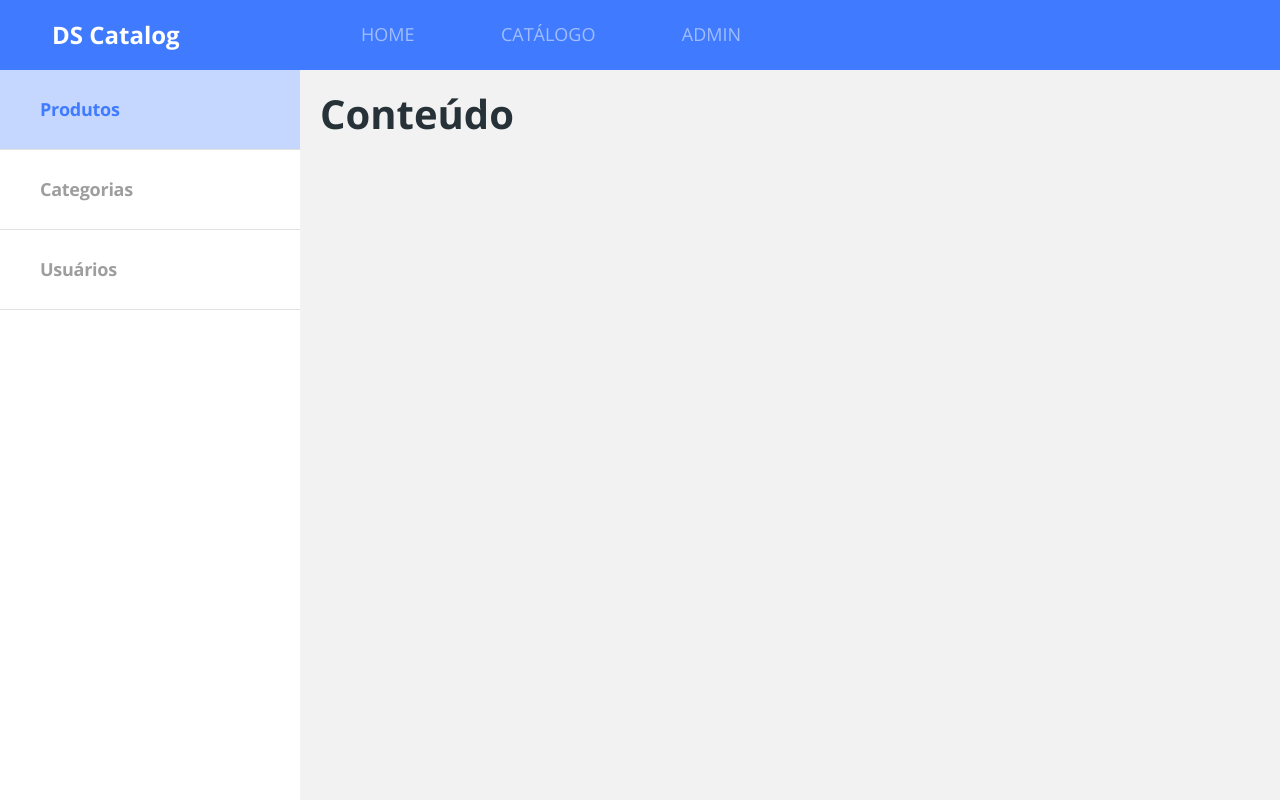
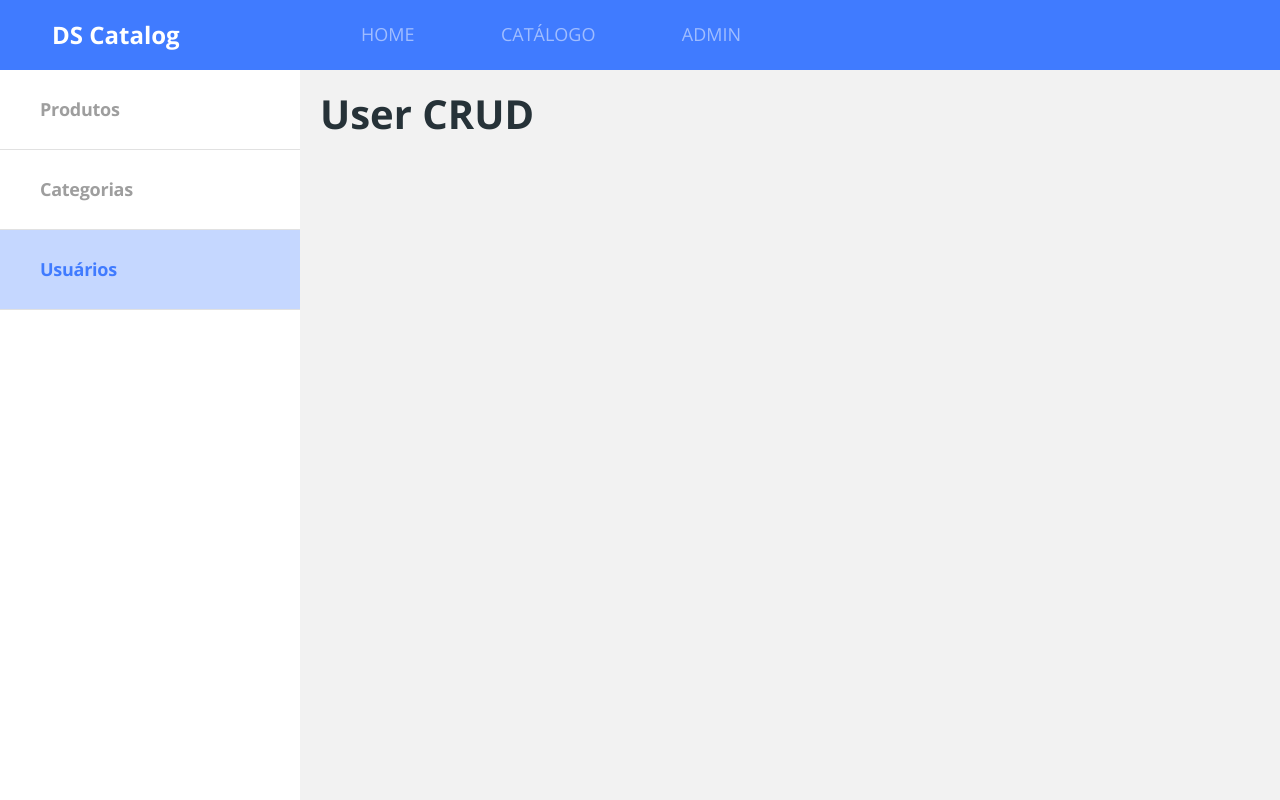
Before and after one commit to renanrosas-zz/dscatalog-bootcamp-devsuperior, a React (Create React App) app in the folder frontweb/: page /admin/users in a window 1280 px wide. Built offline with nearby package versions, Linux system fonts and the light colour scheme.

Commit message:
Routes, redirectins, nesting

```diff
--- a/frontweb/src/Routes.tsx
+++ b/frontweb/src/Routes.tsx
@@ -3,7 +3,7 @@
 import Catalog from "pages/Catalog";
 import Home from "pages/Home";
 import ProductDetails from "pages/ProductDetails";
-import { BrowserRouter, Route, Switch } from "react-router-dom";
+import { BrowserRouter, Redirect, Route, Switch } from "react-router-dom";
 
 const Routes = () => (
     <BrowserRouter>
@@ -18,6 +18,7 @@
             <Route path="/products/:productId">
                 <ProductDetails />
             </Route>
+            <Redirect from="/admin" to="/admin/products" exact />
             <Route path="/admin">
                 <Admin />
             </Route>
--- a/frontweb/src/pages/Admin/Navbar/index.tsx
+++ b/frontweb/src/pages/Admin/Navbar/index.tsx
@@ -1,3 +1,4 @@
+import { NavLink } from 'react-router-dom';
 import './styles.css';
 
 const Navbar = () => {
@@ -6,19 +7,19 @@
         <nav className="admin-nav-container">
             <ul>
                 <li>
-                    <a href="link" className="admin-nav-item active">
+                    <NavLink to="/admin/products" className="admin-nav-item">
                         <p>Produtos</p>
-                    </a>
+                    </NavLink>
                 </li>
                 <li>
-                    <a href="link" className="admin-nav-item">
+                    <NavLink to="/admin/categories" className="admin-nav-item">
                         <p>Categorias</p>
-                    </a>
+                    </NavLink>
                 </li>
                 <li>
-                    <a href="link" className="admin-nav-item">
+                    <NavLink to="/admin/users" className="admin-nav-item">
                         <p>Usuários</p>
-                    </a>
+                    </NavLink>
                 </li>
             </ul>
         </nav>
--- a/frontweb/src/pages/Admin/index.tsx
+++ b/frontweb/src/pages/Admin/index.tsx
@@ -1,3 +1,4 @@
+import { Route, Switch } from "react-router-dom";
 import Navbar from "./Navbar";
 import './styles.css';
 
@@ -7,7 +8,17 @@
         <div className="admin-container">
             <Navbar />
             <div className="admin-content">
-                <h1>Conteúdo</h1>
+                <Switch>
+                    <Route path="/admin/products">
+                        <h1>Product CRUD</h1>
+                    </Route>
+                    <Route path="/admin/categories">
+                        <h1>Category CRUD</h1>
+                    </Route>
+                    <Route path="/admin/users">
+                        <h1>User CRUD</h1>
+                    </Route>
+                </Switch>
             </div>
         </div>
     );
```
